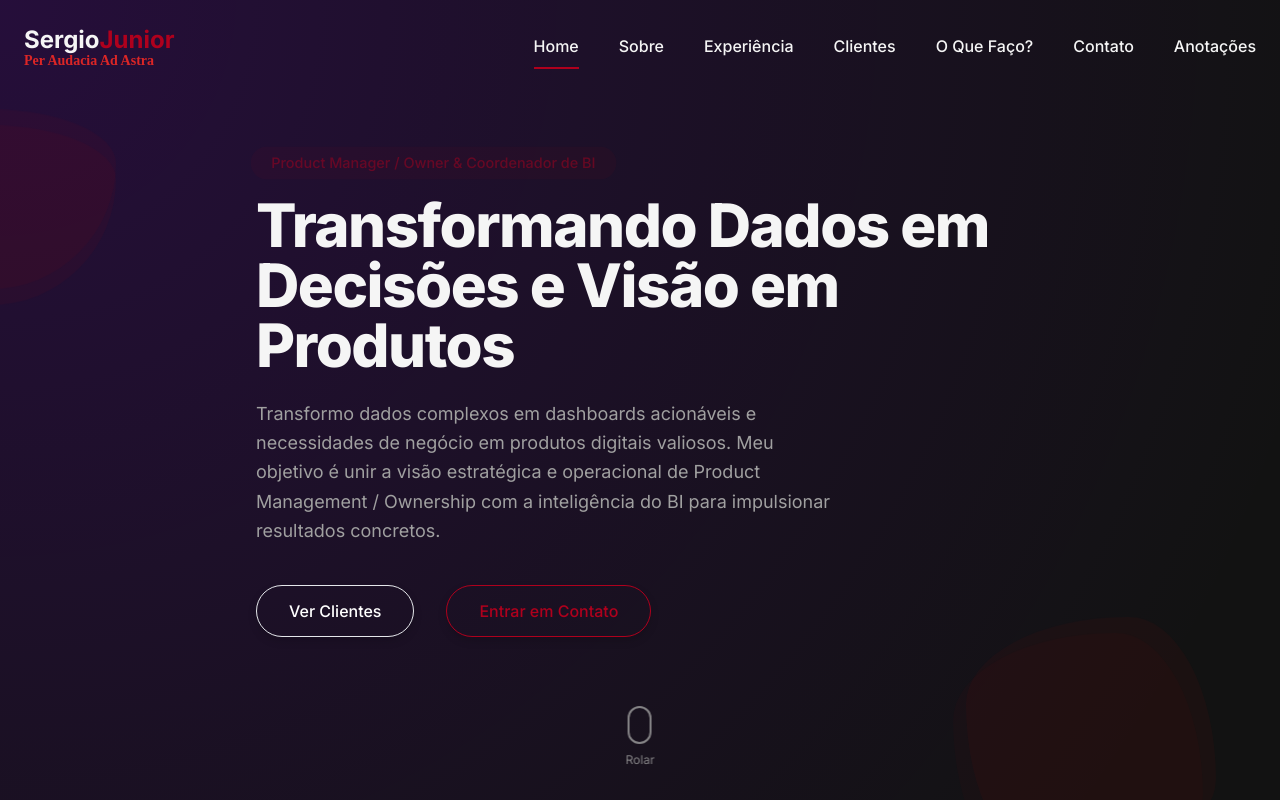
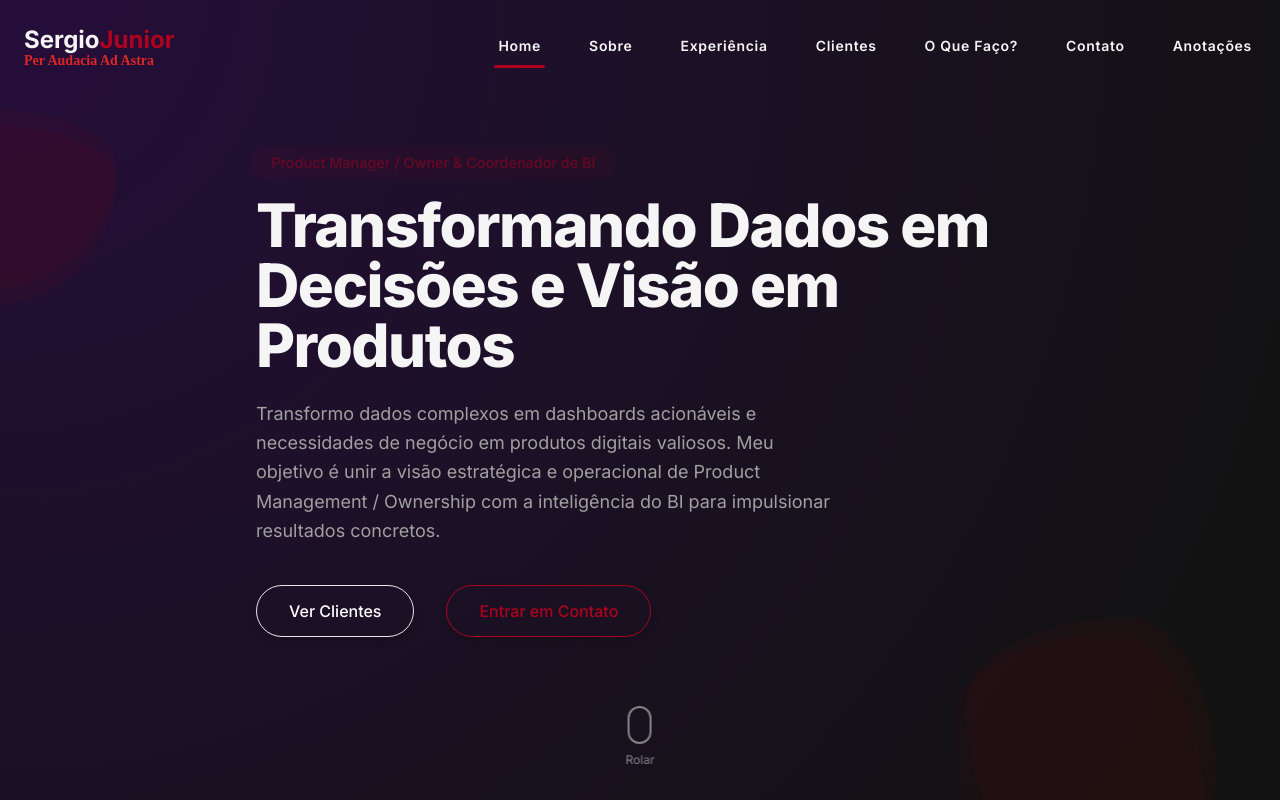
Before and after one commit to SergioJrdms/SjPortfolio, a React (Create React App) app: page / in a window 1280 px wide. Shown: the top 800 px of the page. Built offline with nearby package versions, Linux system fonts and the light colour scheme; a web font is replaced by a local one.

Commit message:
menu melhorado

```diff
--- a/src/components/Header.jsx
+++ b/src/components/Header.jsx
@@ -1,14 +1,16 @@
 import React, { useState, useEffect } from 'react';
-import { FaBars, FaTimes } from 'react-icons/fa'; // Using react-icons
+import { FaBars, FaTimes } from 'react-icons/fa';
 
-const NavLink = ({ href, children, isActive, delayClass, onClick }) => ( // Adicionado onClick
-  <li className={`animate-on-scroll slide-in-right ${delayClass}`} onClick={onClick}> {/* Adicionado onClick */}
+const NavLink = ({ href, children, isActive, delayClass, onClick }) => (
+  <li className={`animate-on-scroll slide-in-right ${delayClass} group`} onClick={onClick}> {/* Adicionado 'group' aqui */}
     <a
       href={href}
-      className={`nav-link block py-2 relative text-text-primary font-medium transition-colors duration-300 hover:text-accent
-                after:content-[''] after:absolute after:bottom-[-2px] after:left-0 after:w-0 after:h-[2px]
-                after:bg-accent after:transition-width after:duration-300 hover:after:w-full
-                ${isActive ? 'text-accent after:w-full' : ''}`}
+      aria-current={isActive ? "page" : undefined}
+      className={`nav-link block py-2 px-1 relative text-text-primary font-semibold tracking-wider text-xs sm:text-sm
+                transition-all duration-300 ease-out hover:text-accent focus:text-accent focus:outline-none
+                after:content-[''] after:absolute after:bottom-[-4px] after:left-0 after:w-0 after:h-[3px]
+                after:bg-accent after:rounded-full after:transition-all after:duration-300 after:ease-out
+                ${isActive ? 'text-accent after:w-full' : 'hover:after:w-1/2'}`}
     >
       {children}
     </a>
@@ -31,7 +33,6 @@ function Header({ activeSection }) {
     setIsMenuOpen(!isMenuOpen);
   };
 
-  // Close menu when a link is clicked
   const handleLinkClick = () => {
     if (isMenuOpen) {
       toggleMenu();
@@ -45,16 +46,16 @@ function Header({ activeSection }) {
     { href: '#clients', label: 'Clientes', delay: 'delay-4' },
     { href: '#what-i-do', label: 'O Que Faço?', delay: 'delay-5' },
     { href: '#contact', label: 'Contato', delay: 'delay-5' },
-    { href: '/anotacoes', label: 'Anotações', delay: 'delay-5' },
+    { href: '/anotacoes', label: 'Anotações', delay: 'delay-5' }, // Mantendo seu link
   ];
 
   return (
     <header
       id="header"
       className={`fixed top-0 left-0 w-full z-[1000] transition-all duration-400 ease-in-out ${
-        isScrolled || isMenuOpen // Adicionado isMenuOpen para manter o fundo quando o menu mobile estiver aberto
-          ? 'bg-[rgba(18,18,18,0.85)] backdrop-blur-md shadow-lg py-4'
-          : 'bg-transparent py-6'
+        isScrolled || isMenuOpen
+          ? 'bg-[rgba(18,18,18,0.9)] backdrop-blur-lg shadow-xl py-3 sm:py-4'
+          : 'bg-transparent py-5 sm:py-6'
       }`}
     >
       <div className="container mx-auto px-6 flex justify-between items-center">
@@ -84,7 +85,7 @@ function Header({ activeSection }) {
                 href={item.href}
                 isActive={activeSection === item.href.substring(1)}
                 delayClass={item.delay}
-                onClick={handleLinkClick} // Passando handleLinkClick para NavLink no desktop também (boa prática)
+                onClick={handleLinkClick}
               >
                 {item.label}
               </NavLink>
@@ -102,18 +103,18 @@ function Header({ activeSection }) {
         >
           {isMenuOpen ? <FaTimes /> : <FaBars />}
         </button>
+      </div>
 
-        {/* Mobile Navigation Menu */}
-        {/* Corrigido: A navegação mobile deve estar DENTRO do <header> mas fora do div do container principal se for para ocupar a largura toda */}
-      </div>
-      {/* Mover o menu mobile para fora do div do container para que possa ocupar a largura total se necessário */}
-      <nav className={`md:hidden absolute top-full left-0 w-full bg-bg-secondary border-b border-border-color shadow-md transition-transform duration-300 ease-out ${isMenuOpen ? 'block' : 'hidden'}`}>
+      {/* Menu Mobile - posicionado abaixo do header principal */}
+      <nav className={`md:hidden absolute top-full left-0 w-full bg-bg-secondary border-b-2 border-accent shadow-lg transform transition-all duration-300 ease-in-out ${isMenuOpen ? 'translate-y-0 opacity-100' : '-translate-y-4 opacity-0 pointer-events-none'}`}>
         <ul id="nav-menu" className="flex flex-col items-center py-4">
           {navItems.map((item) => (
-            <li key={item.href} className="w-full text-center" onClick={handleLinkClick}> {/* handleLinkClick aqui também */}
+            <li key={item.href} className="w-full text-center">
               <a
                 href={item.href}
-                className={`nav-link block py-3 px-6 w-full transition-colors duration-300 hover:text-accent ${activeSection === item.href.substring(1) ? 'text-accent' : 'text-text-primary'}`}
+                aria-current={activeSection === item.href.substring(1) ? "page" : undefined}
+                className={`nav-link block py-3 px-6 w-full font-medium tracking-wide transition-all duration-300 ease-out hover:text-accent hover:bg-white/5 ${activeSection === item.href.substring(1) ? 'text-accent bg-white/10' : 'text-text-primary'}`}
+                onClick={handleLinkClick}
               >
                 {item.label}
               </a>
--- a/src/index.css
+++ b/src/index.css
@@ -12,6 +12,9 @@
     -webkit-font-smoothing: antialiased;
     -moz-osx-font-smoothing: grayscale;
     -webkit-text-size-adjust: 100%;
+    /* Estilização da scrollbar para Firefox usando variáveis CSS */
+    scrollbar-width: thin;
+    scrollbar-color: var(--color-accent) var(--color-bg-secondary);
   }
   body {
     @apply bg-bg-primary text-text-primary font-inter leading-relaxed overflow-x-hidden;
@@ -19,6 +22,28 @@
   ::selection {
     @apply bg-accent text-white;
   }
+}
+
+/* Estilização da scrollbar para WebKit usando variáveis CSS */
+::-webkit-scrollbar {
+  width: 8px;
+  height: 8px;
+}
+
+::-webkit-scrollbar-track {
+  background: var(--color-bg-secondary);
+  border-radius: 10px;
+}
+
+::-webkit-scrollbar-thumb {
+  background-color: var(--color-accent);
+  border-radius: 10px;
+  border: 2px solid var(--color-bg-secondary);
+}
+
+::-webkit-scrollbar-thumb:hover {
+  background-color: var(--color-accent-hover);
+}
   /* Adicione aqui estilos globais mínimos ou CSS customizado que
      seja muito difícil/verboso de fazer com Tailwind, se necessário.
      Ex: Potencialmente o posicionamento exato do ::after da timeline se
@@ -51,7 +76,6 @@
       .timeline-item::after { left: -28px; right: auto; }
   }
   */
-}
 
 @keyframes scrollLeft {
   0% { transform: translateX(0); }
```
